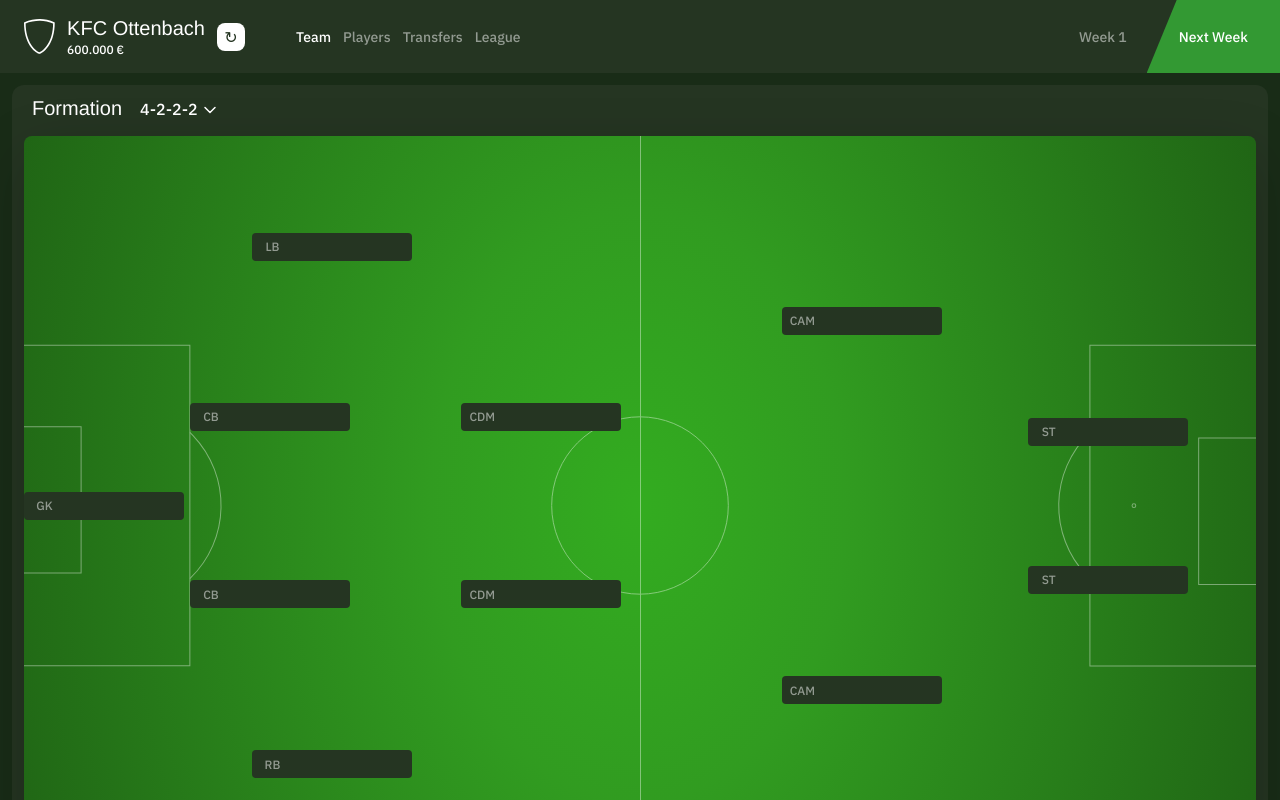
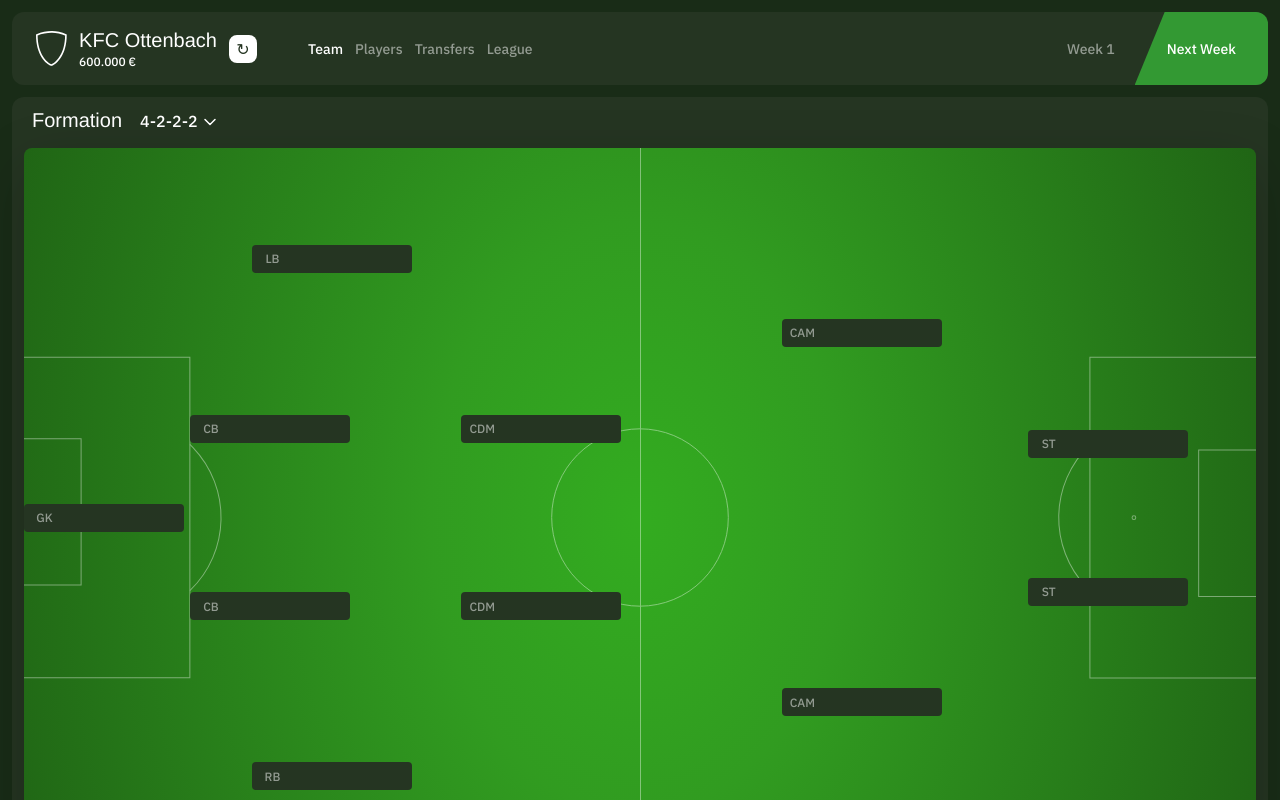
Before and after one commit to huumpf/football, a Vue app: page /team in a window 1280 px wide. Built offline with nearby package versions, Linux system fonts and the light colour scheme; a web font is replaced by a local one.

Commit message:
Inset the navbar from the page edges
The top bar floats with the same 12px gutter and corner radius as the
cards below, per the Figma frame; overflow stays hidden so the Next
Week CTA clips into the rounded edge.

Co-Authored-By: Claude Fable 5 <noreply@anthropic.com>

```diff
--- a/src/components/Navigation.vue
+++ b/src/components/Navigation.vue
@@ -52,14 +52,17 @@ export default {
 
 <style lang="scss" scoped>
 
-// Full-width top bar in the card surface colour. The left content keeps a
-// 24px gutter to the page edge; the Next Week CTA bleeds flush to the right.
+// Floating top bar in the card surface colour, inset from the page edges
+// like the cards below. The left content keeps a 24px gutter; the Next Week
+// CTA bleeds flush to the bar's rounded right edge.
 .nav {
   display: flex;
   align-items: stretch;
   justify-content: space-between;
   height: 73px;
   flex-shrink: 0;
+  margin: 12px 12px 0;
+  border-radius: 12px;
   overflow: hidden;
   background-color: $col_module_background;
 }
```
